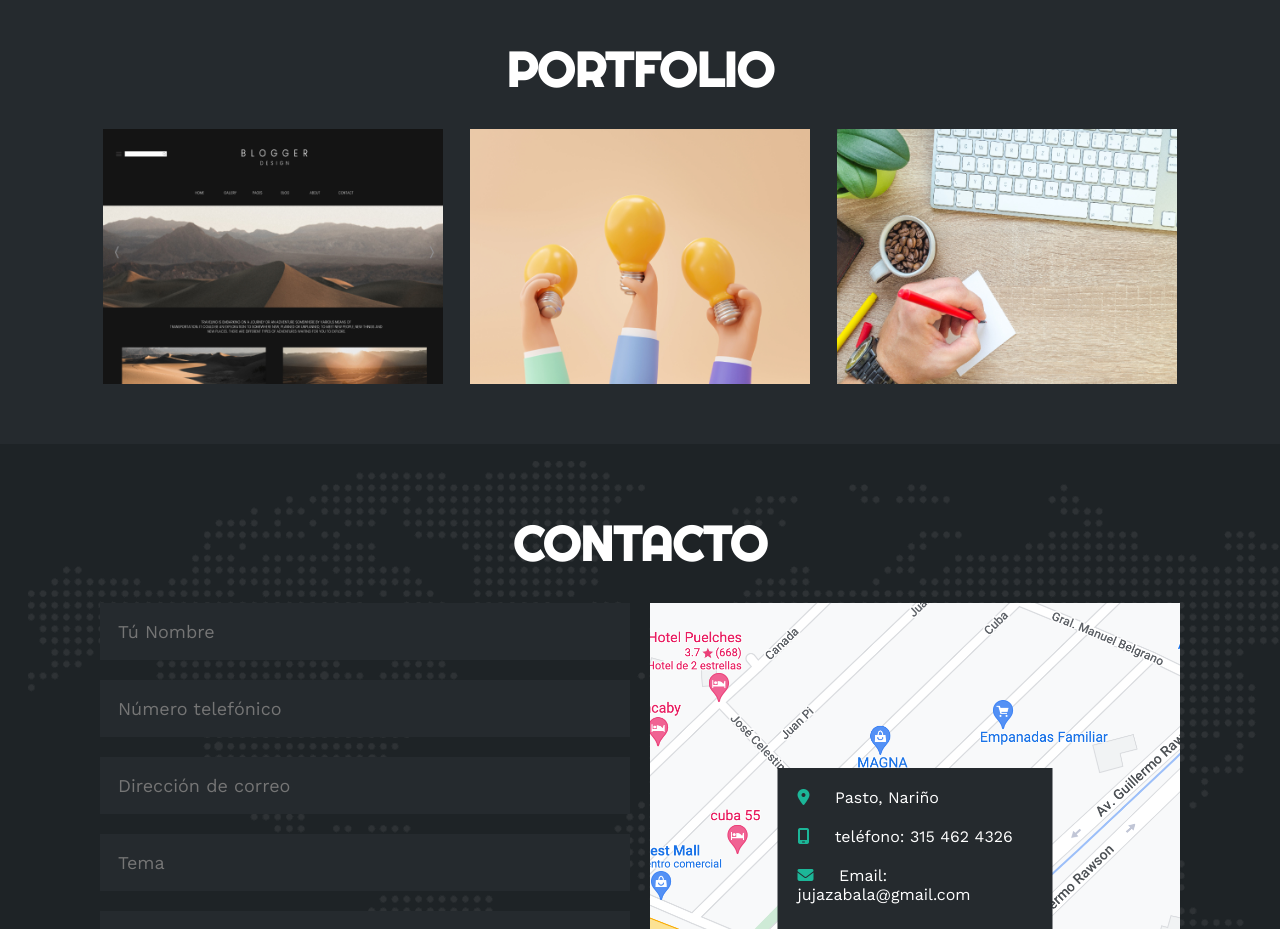
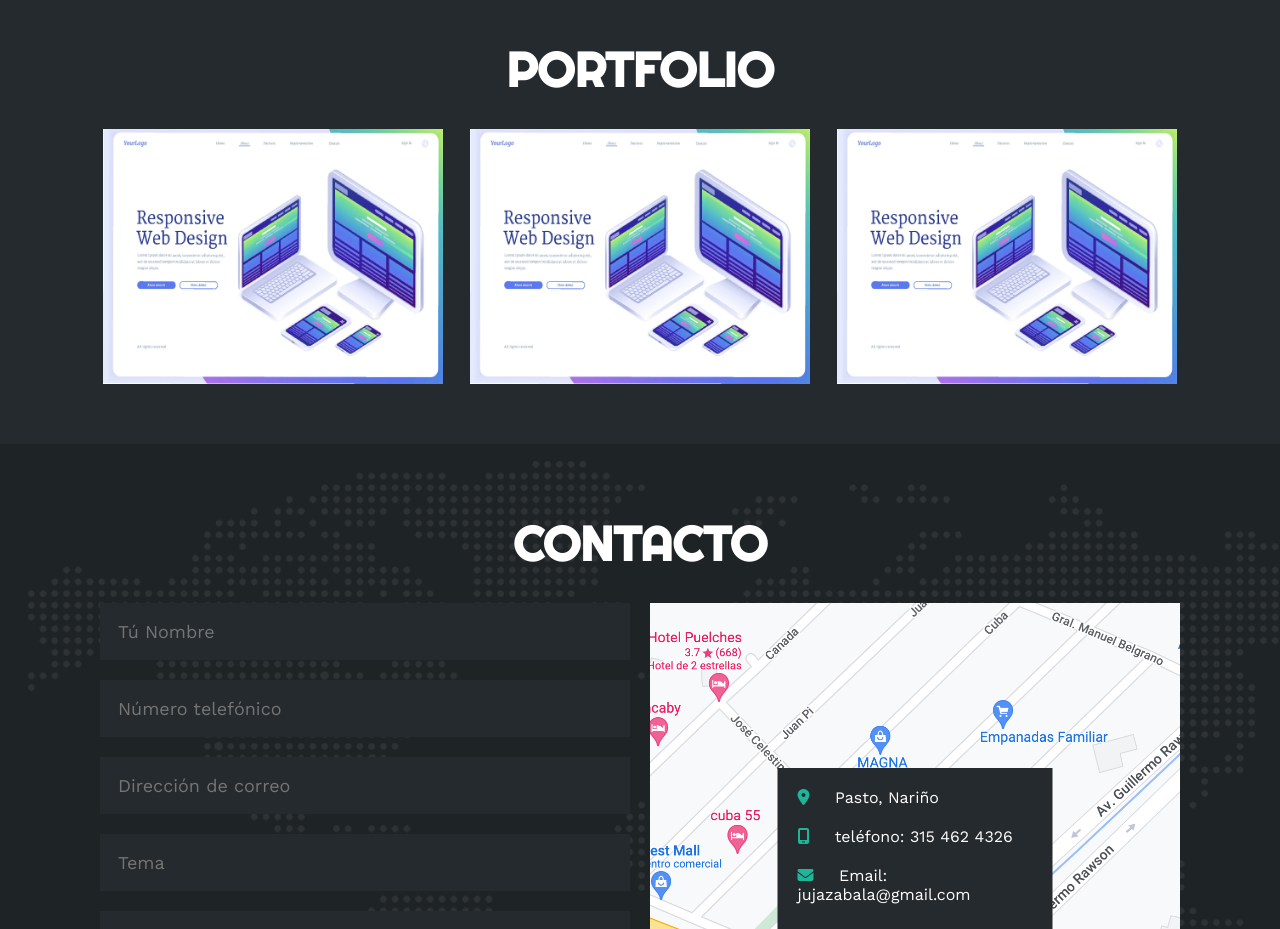
Before and after one commit to JacoboZabala/Portfolio, a plain HTML site: page index.html in a window 1280 px wide. Shown: the part 3160-4089 px from the top of the page. Drawn offline with nearby package versions, Linux system fonts and the light colour scheme.

Commit message:
portfolio

```diff
--- a/index.html
+++ b/index.html
@@ -224,7 +224,7 @@
             <h2>PORTFOLIO</h2>
             <div class="galeria">
                 <div class="proyecto">
-                    <img src="img/p1.jpg" alt="">
+                    <img src="img/p5.jpg" alt="">
                     <div class="overlay">
                         <h3>Diseño Creativo</h3>
                         <p>Fotografía</p>
@@ -232,7 +232,7 @@
                     </div>
                 </div>
                 <div class="proyecto">
-                    <img src="img/p2.jpg" alt="">
+                    <img src="img/p5.jpg" alt="">
                     <div class="overlay">
                         <h3>Diseño Creativo</h3>
                         <p>Fotografía</p>
@@ -240,7 +240,7 @@
                     </div>
                 </div>
                 <div class="proyecto">
-                    <img src="img/p3.jpg" alt="">
+                    <img src="img/p5.jpg" alt="">
                     <div class="overlay">
                         <h3>Diseño Creativo</h3>
                         <p>Fotografía</p>
```
Also changed, not shown: img/p1.jpg (deleted), img/p2.jpg (deleted), img/p3.jpg (deleted), img/p4.jpg (deleted), img/p6.jpg (deleted).
